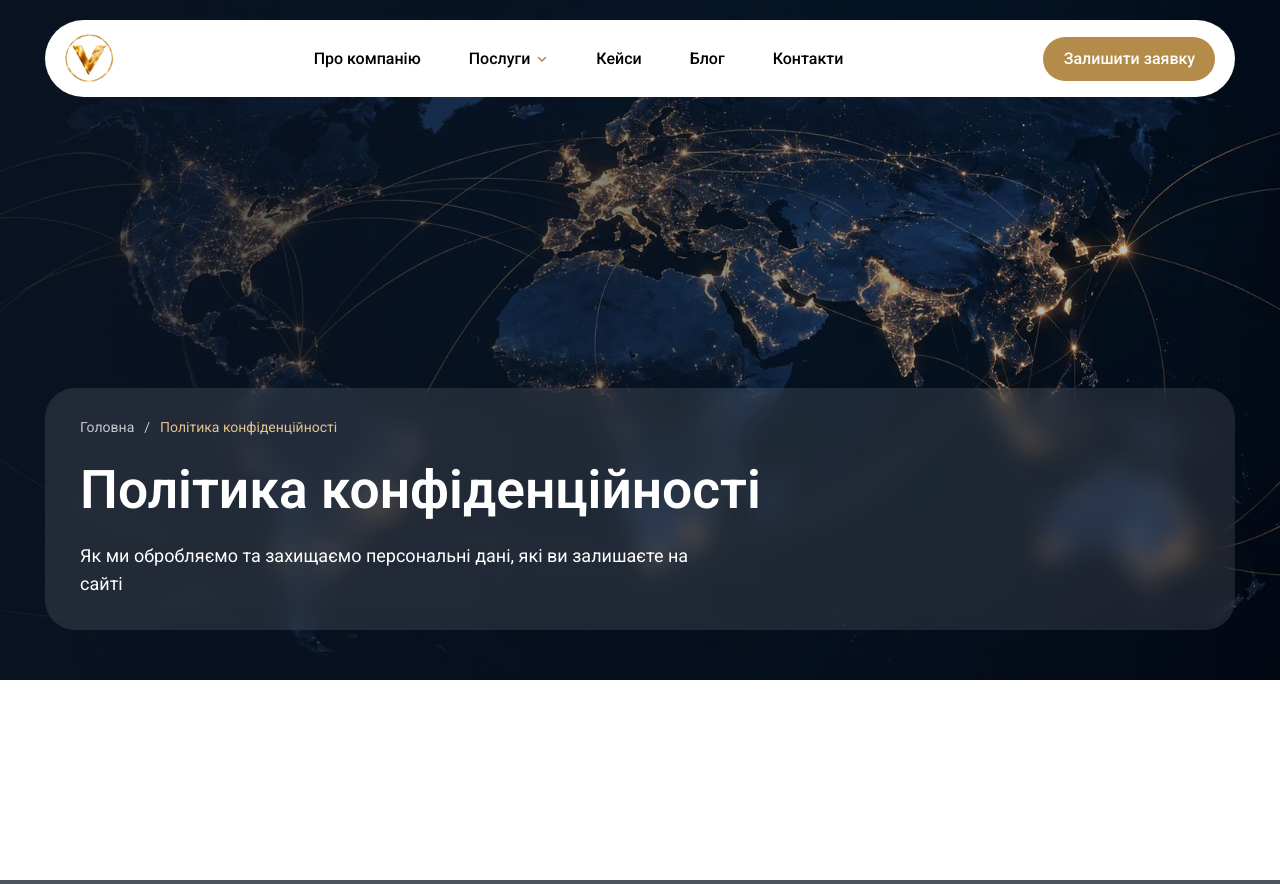
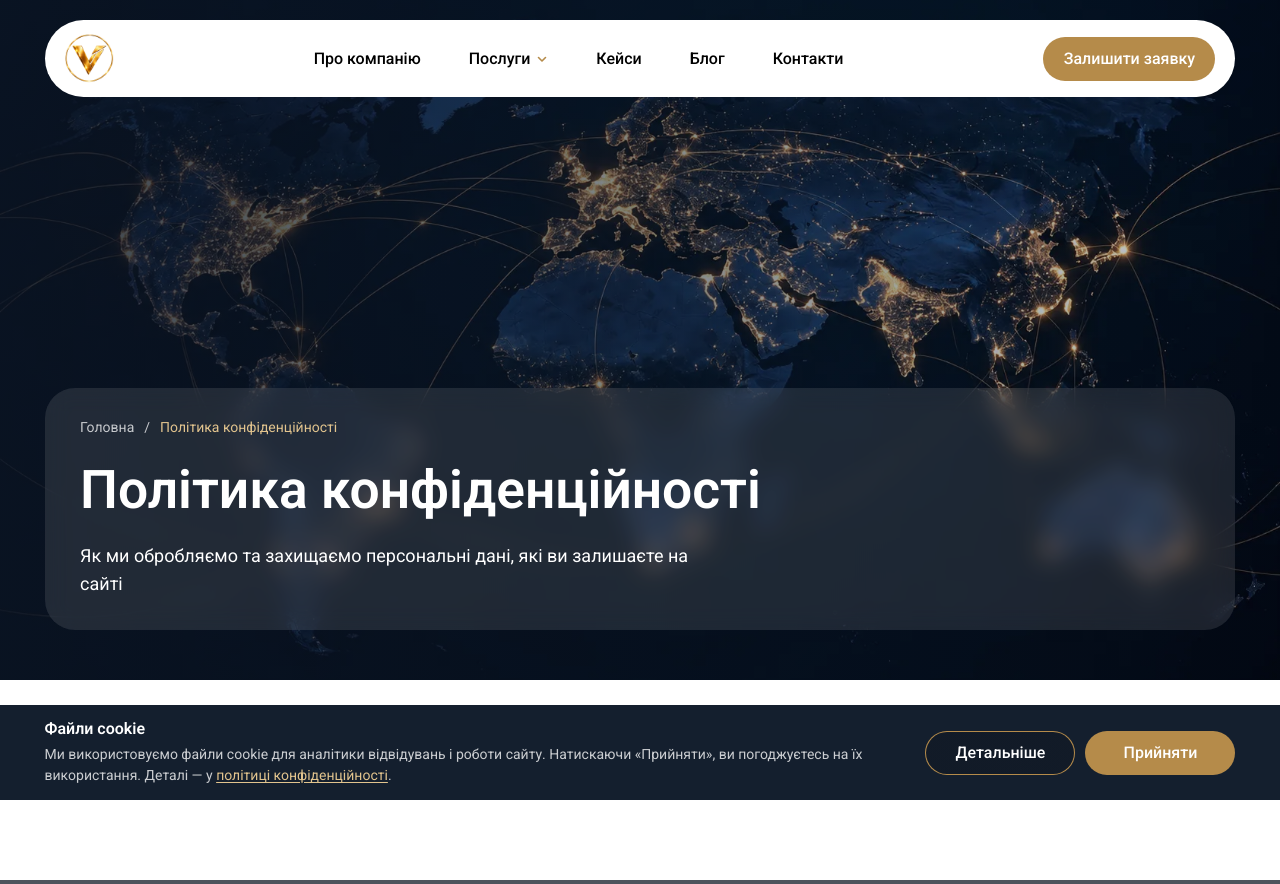
Before and after one commit to prometeylabsanna-lgtm/vartis, a Django app: page /polityka-konfidentsiinosti/ in a window 1280 px wide. Shown: the top 884 px of the page. Run offline with Django 5.2, Linux system fonts and the light colour scheme; data comes from the database, SQL or seed files in the repository; data that the repository does not hold is empty; grey boxes are pictures that could not be loaded.

Commit message:
демо прибрано

```diff
--- a/config/settings/base.py
+++ b/config/settings/base.py
@@ -175,7 +175,7 @@ CONTENT_SECURITY_POLICY = {
         'font-src': ["'self'", 'data:'],
         'img-src': ["'self'", 'data:', 'https:'],
         'frame-src': ["'self'", 'https://www.google.com', 'https://maps.google.com'],
-        'connect-src': ["'self'", 'https://www.google-analytics.com'],
+        'connect-src': ["'self'", 'https://www.google-analytics.com', 'https://www.googletagmanager.com'],
     },
 }
 
--- a/src/blog/admin.py
+++ b/src/blog/admin.py
@@ -14,7 +14,7 @@ class ArticleBlockInline(TabularInline):
 
 @admin.register(Article)
 class ArticleAdmin(TopDropdownFiltersMixin, ModelAdmin):
-    list_display = ('title', 'category', 'published_at', 'is_published')
+    list_display = ('title', 'category', 'published_at', 'read_minutes', 'is_published')
     list_filter = ('category', 'is_published')
     search_fields = ('title', 'slug', 'excerpt')
     prepopulated_fields = {'slug': ('title',)}
@@ -22,7 +22,7 @@ class ArticleAdmin(TopDropdownFiltersMixin, ModelAdmin):
     fieldsets = (
         (None, {
             'fields': (
-                'title', 'slug', 'category', 'published_at',
+                'title', 'slug', 'category', 'published_at', 'read_minutes',
                 'image', 'excerpt', 'is_published',
             ),
         }),
--- a/src/core/management/commands/seed_content_2.py
+++ b/src/core/management/commands/seed_content_2.py
@@ -53,7 +53,7 @@ def seed_articles():
     rename_slugs(Article, ARTICLE_SLUGS)
     articles = json.loads(ARTICLES_JSON.read_text(encoding='utf-8'))
     for data in articles:
-        art, _created = Article.objects.update_or_create(
+        art, created = Article.objects.update_or_create(
             slug=data['slug'],
             defaults={
                 'title': data['title'],
@@ -71,6 +71,9 @@ def seed_articles():
         art.blocks.all().delete()
         for kwargs in _blocks_from_js(data['body']):
             ArticleBlock.objects.create(article=art, **kwargs)
+        if created:
+            art.read_minutes = art.estimate_read_minutes()
+            art.save(update_fields=['read_minutes'])
 
 
 def seed_cases():
--- /dev/null
+++ b/src/core/static/css/cookie-banner.css
@@ -0,0 +1,101 @@
+.cookie-banner {
+  position: fixed;
+  right: 0;
+  bottom: 0;
+  left: 0;
+  z-index: 40;
+  width: 100%;
+  padding:
+    14px
+    max(var(--gutter), env(safe-area-inset-right, 0px))
+    max(14px, env(safe-area-inset-bottom, 0px))
+    max(var(--gutter), env(safe-area-inset-left, 0px));
+  background: rgba(11, 22, 38, 0.96);
+  color: var(--color-white);
+  -webkit-backdrop-filter: blur(10px);
+  backdrop-filter: blur(10px);
+}
+
+.cookie-banner__inner {
+  display: flex;
+  flex-wrap: wrap;
+  align-items: center;
+  gap: 12px 20px;
+  max-width: var(--container);
+  margin: 0 auto;
+}
+
+.cookie-banner__copy {
+  flex: 0 1 auto;
+  min-width: 0;
+}
+
+.cookie-banner__title {
+  margin: 0 0 4px;
+  font-size: 16px;
+  font-weight: 600;
+  line-height: 1.3;
+}
+
+.cookie-banner__text {
+  margin: 0;
+  font-size: 14px;
+  line-height: 1.5;
+  color: rgba(255, 255, 255, 0.78);
+}
+
+.cookie-banner__text a {
+  color: var(--color-gold-light);
+  text-decoration: underline;
+  text-underline-offset: 2px;
+}
+
+.cookie-banner__actions {
+  display: flex;
+  flex-wrap: wrap;
+  gap: 10px;
+  flex: 0 0 auto;
+}
+
+.cookie-banner .btn {
+  min-width: 140px;
+  min-height: 44px;
+  height: 44px;
+}
+
+.cookie-banner__link {
+  background:
+    linear-gradient(rgba(11, 22, 38, 0.96), rgba(11, 22, 38, 0.96)) padding-box,
+    linear-gradient(112.588deg, #b58b4a 0%, #b58b4a 100%) border-box;
+  color: var(--color-white);
+}
+
+.cookie-banner__link:hover {
+  color: var(--color-gold-light);
+}
+
+@media (max-width: 767px) {
+  .cookie-banner__inner {
+    flex-direction: column;
+    align-items: stretch;
+  }
+
+  .cookie-banner__actions {
+    width: 100%;
+  }
+
+  .cookie-banner .btn {
+    flex: 1 1 calc(50% - 5px);
+    min-width: 0;
+  }
+}
+
+@media (min-width: 768px) {
+  .cookie-banner__copy {
+    flex: 1 1 18rem;
+  }
+
+  .cookie-banner .btn {
+    min-width: 150px;
+  }
+}
--- /dev/null
+++ b/src/core/static/js/cookie-banner.js
@@ -0,0 +1,43 @@
+(function () {
+  'use strict';
+
+  var COOKIE = 'vartis_cookie_consent';
+
+  function hasConsent() {
+    return document.cookie.split(';').some(function (part) {
+      return part.trim().indexOf(COOKIE + '=1') === 0;
+    });
+  }
+
+  function setConsent() {
+    var secure = window.location.protocol === 'https:' ? '; Secure' : '';
+    document.cookie = COOKIE + '=1; Max-Age=31536000; Path=/; SameSite=Lax' + secure;
+  }
+
+  function loadGtm() {
+    var id = document.documentElement.getAttribute('data-gtm-id');
+    if (!id || window.__vartisGtmLoaded) return;
+    window.__vartisGtmLoaded = true;
+    window.dataLayer = window.dataLayer || [];
+    window.dataLayer.push({ 'gtm.start': Date.now(), event: 'gtm.js' });
+    var script = document.createElement('script');
+    script.async = true;
+    script.src = 'https://www.googletagmanager.com/gtm.js?id=' + encodeURIComponent(id);
+    document.head.appendChild(script);
+  }
+
+  if (hasConsent()) {
+    loadGtm();
+    return;
+  }
+
+  var banner = document.querySelector('[data-cookie-banner]');
+  if (!banner) return;
+  var accept = banner.querySelector('[data-action="accept-cookies"]');
+  if (!accept) return;
+  accept.addEventListener('click', function () {
+    setConsent();
+    loadGtm();
+    banner.hidden = true;
+  });
+})();
--- /dev/null
+++ b/src/pages/privacy_copy.py
@@ -0,0 +1,96 @@
+"""Затверджений текст політики конфіденційності."""
+
+from __future__ import annotations
+
+from html import escape
+
+from src.core.contact_defaults import resolve_public_contacts
+from src.core.models import SiteSettings
+
+PRIVACY_REVISION = '19 листопада 2026'
+_STUB_MARKERS = (
+    'Тимчасовий текст',
+    '[дата]',
+    '[Email]',
+    '[Телефон]',
+    '[Адреса офісу]',
+)
+
+
+def _contacts(contacts=None) -> dict[str, str]:
+    if contacts:
+        return contacts
+    return resolve_public_contacts(SiteSettings.load())
+
+
+def privacy_body_is_stub(body: str | None) -> bool:
+    text = body or ''
+    if not text.strip():
+        return True
+    return any(marker in text for marker in _STUB_MARKERS)
+
+
+def fill_privacy_placeholders(body: str | None, contacts=None) -> str:
+    text = body or ''
+    data = _contacts(contacts)
+    replacements = {
+        '[Email]': data['email'],
+        '[Телефон]': data['phone'],
+        '[Адреса офісу]': data['address'],
+    }
+    for token, value in replacements.items():
+        text = text.replace(token, escape(value))
+    return text
+
+
+def approved_privacy_body(contacts=None) -> str:
+    data = _contacts(contacts)
+    email = escape(data['email'])
+    phone = escape(data['phone'])
+    address = escape(data['address'])
+    return (
+        f'<p>Редакція від {PRIVACY_REVISION}.</p>'
+        '<div class="privacy-block">'
+        '<h2><span class="privacy-block__num">01</span> Загальні положення</h2>'
+        '<p>Ця Політика пояснює, як ТОВ «ВАРТІС ІНТЕЛІДЖЕНС» збирає, використовує та '
+        'захищає персональні дані відвідувачів сайту. Надсилаючи форму на сайті, ви '
+        'погоджуєтеся з умовами цієї Політики.</p></div>'
+        '<div class="privacy-block">'
+        '<h2><span class="privacy-block__num">02</span> Які дані ми збираємо</h2>'
+        '<p>Імʼя, номер телефону, адресу електронної пошти та текст повідомлення, які ви '
+        'самостійно вказуєте у формі заявки. Також технічні дані: IP-адреса, тип браузера, '
+        'сторінки, які ви переглядали.</p></div>'
+        '<div class="privacy-block">'
+        '<h2><span class="privacy-block__num">03</span> Мета обробки</h2>'
+        '<p>Дані використовуються лише для того, щоб звʼязатися з вами щодо вашого звернення, '
+        'підготувати пропозицію та покращувати роботу сайту.</p></div>'
+        '<div class="privacy-block">'
+        '<h2><span class="privacy-block__num">04</span> Передача третім особам</h2>'
+        '<p>Ми не продаємо і не передаємо ваші дані третім особам, крім випадків, передбачених '
+        'законодавством України, та сервісів, що забезпечують роботу сайту '
+        '(хостинг, CRM, аналітика).</p></div>'
+        '<div class="privacy-block">'
+        '<h2><span class="privacy-block__num">05</span> Зберігання та захист</h2>'
+        '<p>Дані зберігаються не довше, ніж це потрібно для мети обробки. Ми застосовуємо '
+        'організаційні та технічні заходи захисту, зокрема захищене зʼєднання (SSL).</p></div>'
+        '<div class="privacy-block">'
+        '<h2><span class="privacy-block__num">06</span> Ваші права</h2>'
+        '<p>Ви маєте право дізнатися, які дані про вас зберігаються, вимагати їх виправлення '
+        'або видалення, а також відкликати згоду на обробку, написавши нам.</p></div>'
+        '<div class="privacy-block">'
+        '<h2><span class="privacy-block__num">07</span> Файли cookie</h2>'
+        '<p>Сайт використовує файли cookie для аналітики (Google Analytics 4). Ви можете '
+        'прийняти їх у банері на сайті або вимкнути cookie в налаштуваннях браузера.</p></div>'
+        '<div class="privacy-block">'
+        '<h2><span class="privacy-block__num">08</span> Контакти</h2>'
+        f'<p>З питань обробки персональних даних звертайтеся: {email}, {phone}, '
+        f'{address}.</p></div>'
+    )
+
+
+def apply_approved_privacy(page, contacts=None) -> bool:
+    if not privacy_body_is_stub(page.body):
+        return False
+    page.body = approved_privacy_body(contacts)
+    page.save(update_fields=['body'])
+    return True
--- a/src/pages/views.py
+++ b/src/pages/views.py
@@ -1,5 +1,6 @@
 from django.shortcuts import get_object_or_404, render
 from django.urls import reverse
+from django.utils.safestring import mark_safe
 from django.views.generic import TemplateView
 
 from src.blog.models import Article
@@ -25,6 +26,7 @@ from .present import (
     home_steps,
     service_copy,
 )
+from .privacy_copy import fill_privacy_placeholders
 from .services import service_nav_items
 
 
@@ -180,6 +182,7 @@ class PrivacyView(TemplateView):
         ctx['crumbs'] = [{'label': 'Політика конфіденційності', 'url': ''}]
         ctx['hero_text'] = ctx['page'].hero_text
         ctx['lead_form'] = LeadForm()
+        ctx['privacy_body'] = mark_safe(fill_privacy_placeholders(ctx['page'].body))
         return ctx
 
 
--- a/templates/base.html
+++ b/templates/base.html
@@ -1,6 +1,6 @@
 {% load static django_htmx vartis_seo %}
 <!DOCTYPE html>
-<html lang="uk">
+<html lang="uk"{% if gtm_id %} data-gtm-id="{{ gtm_id }}"{% endif %}>
 <head>
   <meta charset="utf-8">
   <meta name="viewport" content="width=device-width, initial-scale=1, viewport-fit=cover">
@@ -45,10 +45,8 @@
   <link rel="stylesheet" href="{% static 'css/cards.css' %}">
   <link rel="stylesheet" href="{% static 'css/deep.css' %}">
   <link rel="stylesheet" href="{% static 'css/blog.css' %}">
+  <link rel="stylesheet" href="{% static 'css/cookie-banner.css' %}">
   {% block extra_css %}{% endblock %}
-  {% if gtm_id %}
-  <script>(function(w,d,s,l,i){w[l]=w[l]||[];w[l].push({'gtm.start':new Date().getTime(),event:'gtm.js'});var f=d.getElementsByTagName(s)[0],j=d.createElement(s),dl=l!='dataLayer'?'&l='+l:'';j.async=true;j.src='https://www.googletagmanager.com/gtm.js?id='+i+dl;f.parentNode.insertBefore(j,f);})(window,document,'script','dataLayer','{{ gtm_id }}');</script>
-  {% endif %}
   {% block structured_data %}
   <script type="application/ld+json">{{ org_json_ld }}</script>
   <script type="application/ld+json">{{ website_json_ld }}</script>
@@ -56,10 +54,6 @@
   {% endblock %}
 </head>
 <body hx-headers='{"X-CSRFToken": "{{ csrf_token }}"}'>
-  {% if gtm_id %}
-  <noscript><iframe class="gtm-noscript" src="https://www.googletagmanager.com/ns.html?id={{ gtm_id }}" height="0" width="0" title="GTM"></iframe></noscript>
-  {% endif %}
-
   {% include 'partials/header.html' %}
   {% include 'partials/mobile_nav.html' %}
 
@@ -69,11 +63,13 @@
 
   {% include 'partials/footer.html' %}
   {% include 'partials/lead_modal.html' %}
+  {% include 'partials/cookie_banner.html' %}
 
   <script src="{% static 'js/htmx.min.js' %}" defer></script>
   {% django_htmx_script %}
   <script src="{% static 'js/lead-form.js' %}" defer></script>
   <script src="{% static 'js/main.js' %}" defer></script>
+  <script src="{% static 'js/cookie-banner.js' %}" defer></script>
   {% block extra_js %}{% endblock %}
 </body>
 </html>
--- a/templates/pages/privacy.html
+++ b/templates/pages/privacy.html
@@ -11,7 +11,7 @@
 
   <section class="privacy-section" aria-label="Текст політики">
     <div class="privacy-body">
-      {{ page.body|safe }}
+      {{ privacy_body }}
     </div>
   </section>
 </div>
--- /dev/null
+++ b/templates/partials/cookie_banner.html
@@ -0,0 +1,24 @@
+{% if request.COOKIES.vartis_cookie_consent != '1' %}
+<aside
+  class="cookie-banner"
+  data-cookie-banner
+  role="dialog"
+  aria-live="polite"
+  aria-labelledby="cookie-banner-title"
+>
+  <div class="cookie-banner__inner">
+    <div class="cookie-banner__copy">
+      <p id="cookie-banner-title" class="cookie-banner__title">Файли cookie</p>
+      <p class="cookie-banner__text">
+        Ми використовуємо файли cookie для аналітики відвідувань і роботи сайту.
+        Натискаючи «Прийняти», ви погоджуєтесь на їх використання.
+        Деталі — у <a href="{% url 'pages:privacy' %}">політиці конфіденційності</a>.
+      </p>
+    </div>
+    <div class="cookie-banner__actions">
+      <a class="btn btn--outline cookie-banner__link" href="{% url 'pages:privacy' %}">Детальніше</a>
+      <button type="button" class="btn btn--primary" data-action="accept-cookies">Прийняти</button>
+    </div>
+  </div>
+</aside>
+{% endif %}
```
Also changed, not shown: src/blog/models.py (+14 -2 lines), src/blog/tests.py (+8 -0 lines), src/core/management/commands/seed_content.py (+3 -38 lines), src/core/tests.py (+22 -0 lines), src/blog/migrations/0003_article_read_minutes.py (added).
